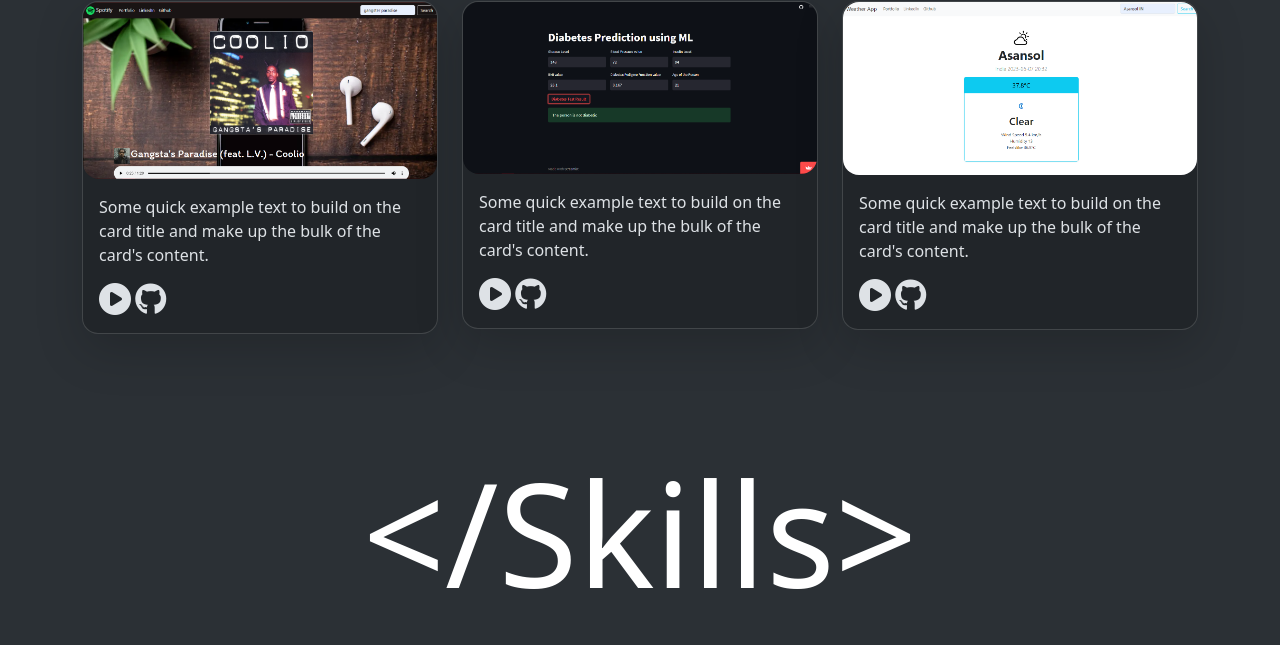
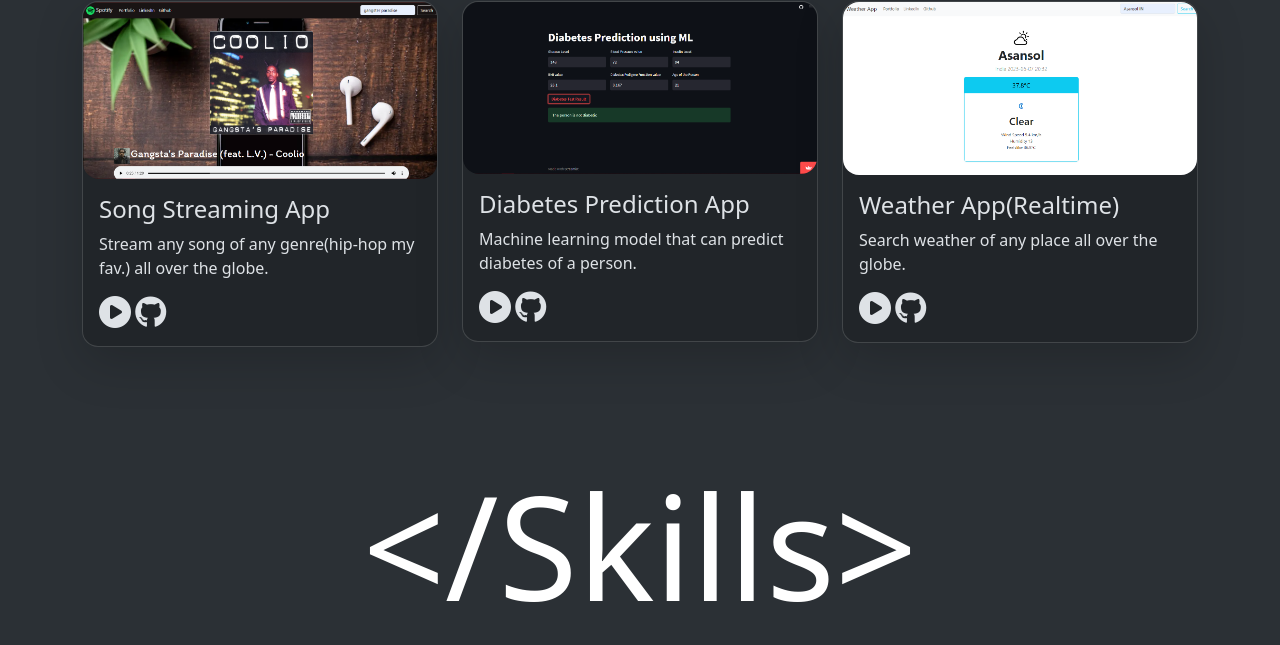
Before and after one commit to Subhajit-Ghatak/folio.ghatak.github.io, a plain HTML site: page index.html in a window 1280 px wide. Shown: the part 1588-2233 px from the top of the page. Drawn offline with nearby package versions, Linux system fonts and the light colour scheme.

Commit message:
Update index.html

```diff
--- a/index.html
+++ b/index.html
@@ -237,11 +237,10 @@
                     <div class="card rounded-4 shadow-lg">
                         <img src="images/p1.png" class="card-img-top rounded-4" alt="...">
                         <div class="card-body justify-content-end">
-                            <p class="card-text">Some quick example text to build on the card title and make up the bulk
-                                of the card's content.</p>
+                            <h4>Song Streaming App</h4>
+                            <p class="card-text">Stream any song of any genre(hip-hop my fav.) all over the globe.</p>
                             <!-- target="_blank"-->
-                            <a href="#" data-bs-toggle="tooltip" data-bs-placement="top"
-                                title="available soon" style="color: inherit;text-decoration:none;"
+                            <a href="https://realtime-song-streaming-app.vercel.app/"  target="_blank" style="color: inherit;text-decoration:none;"
                                 class="fa-solid fa-circle-play fa-2x rounded-circle"></a>
                             <a href="https://github.com/Subhajit-Ghatak/realtime-song-streaming-app" target="_blank"
                                 style="color: inherit;text-decoration:none;"
@@ -255,12 +254,10 @@
                     <div class="card rounded-4 shadow-lg">
                         <img src="images/p2.png" class="card-img-top rounded-4" alt="...">
                         <div class="card-body">
-                            <p class="card-text">Some quick example text to build on the card title and make up the bulk
-                                of the card's content.</p>
+                            <h4>Diabetes Prediction App</h4>
+                            <p class="card-text">Machine learning model that can predict diabetes of a person.</p>
                             <a href="https://subhajit-ghatak-diabetes-prediction-ml-webapp-prediction-p27639.streamlit.app/" target="_blank" style="color: inherit;text-decoration:none;"                                 class="fa-solid fa-circle-play fa-2x rounded-circle"></a>
-                            <a href="https://github.com/Subhajit-Ghatak/diabetes_prediction_ML_webApp" target="_blank"
-
-                                style="color: inherit;text-decoration:none;"
+                            <a href="https://github.com/Subhajit-Ghatak/diabetes_prediction_ML_webApp" target="_blank" style="color: inherit;text-decoration:none;"
                                 class="fa-brands fa-github fa-2x rounded-circle"></a>
                         </div>
                     </div>
@@ -270,12 +267,10 @@
                     <div class="card rounded-4 shadow-lg">
                         <img src="images/p3.png" class="card-img-top rounded-4" alt="...">
                         <div class="card-body">
-                            <p class="card-text">Some quick example text to build on the card title and make up the bulk
-                                of the card's content.</p>
+                            <h4>Weather App(Realtime)</h4>
+                            <p class="card-text">Search weather of any place all over the globe.</p>
                             <!-- target="_blank"-->
-                            <a href="#" data-bs-toggle="tooltip" data-bs-placement="top"
-                                title="available soon" style="color: inherit;text-decoration:none;"
-                                class="fa-solid fa-circle-play fa-2x rounded-circle"></a>
+                            <a href="https://weather-app-fawn-six.vercel.app/"  target="_blank" style="color: inherit;text-decoration:none;" class="fa-solid fa-circle-play fa-2x rounded-circle"></a>
                             <a href="https://github.com/Subhajit-Ghatak/weather-app" target="_blank"
                                 style="color: inherit;text-decoration:none;"
                                 class="fa-brands fa-github fa-2x rounded-circle"></a>
```
